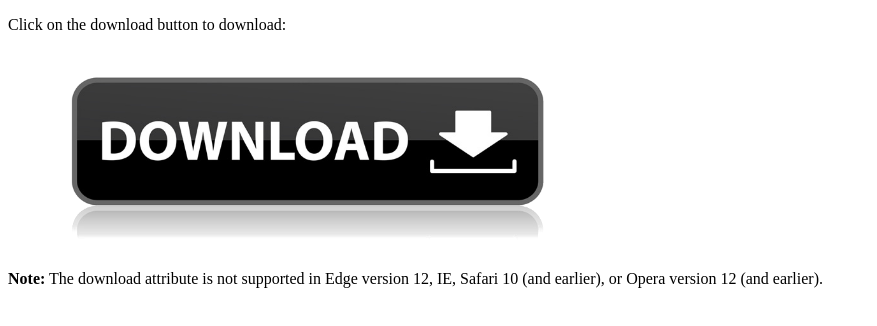
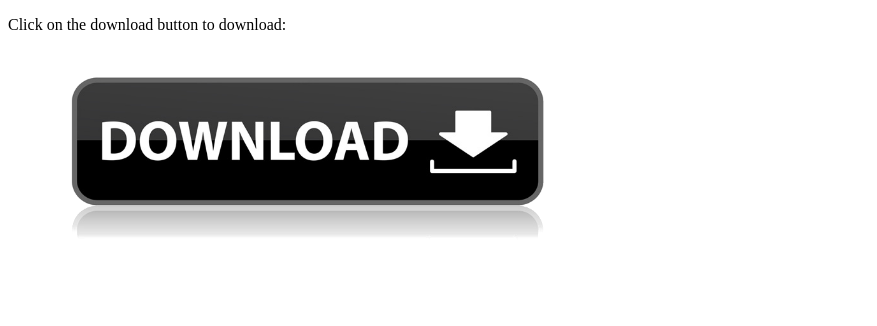
Before and after one commit to sanyam2/TicTacToe, a plain HTML site: page index.html in a window 1280 px wide. Shown: the whole page, without its empty margins (0-877 px from the left). Drawn offline with Linux system fonts and the light colour scheme.

Commit message:
Update index.html

```diff
--- a/index.html
+++ b/index.html
@@ -8,7 +8,7 @@
   <img src="download.png" alt="Download" height="200">
 </a>
 
-<p><b>Note:</b> The download attribute is not supported in Edge version 12, IE, Safari 10 (and earlier), or Opera version 12 (and earlier).</p>
+
 
 </body>
 </html>
```
